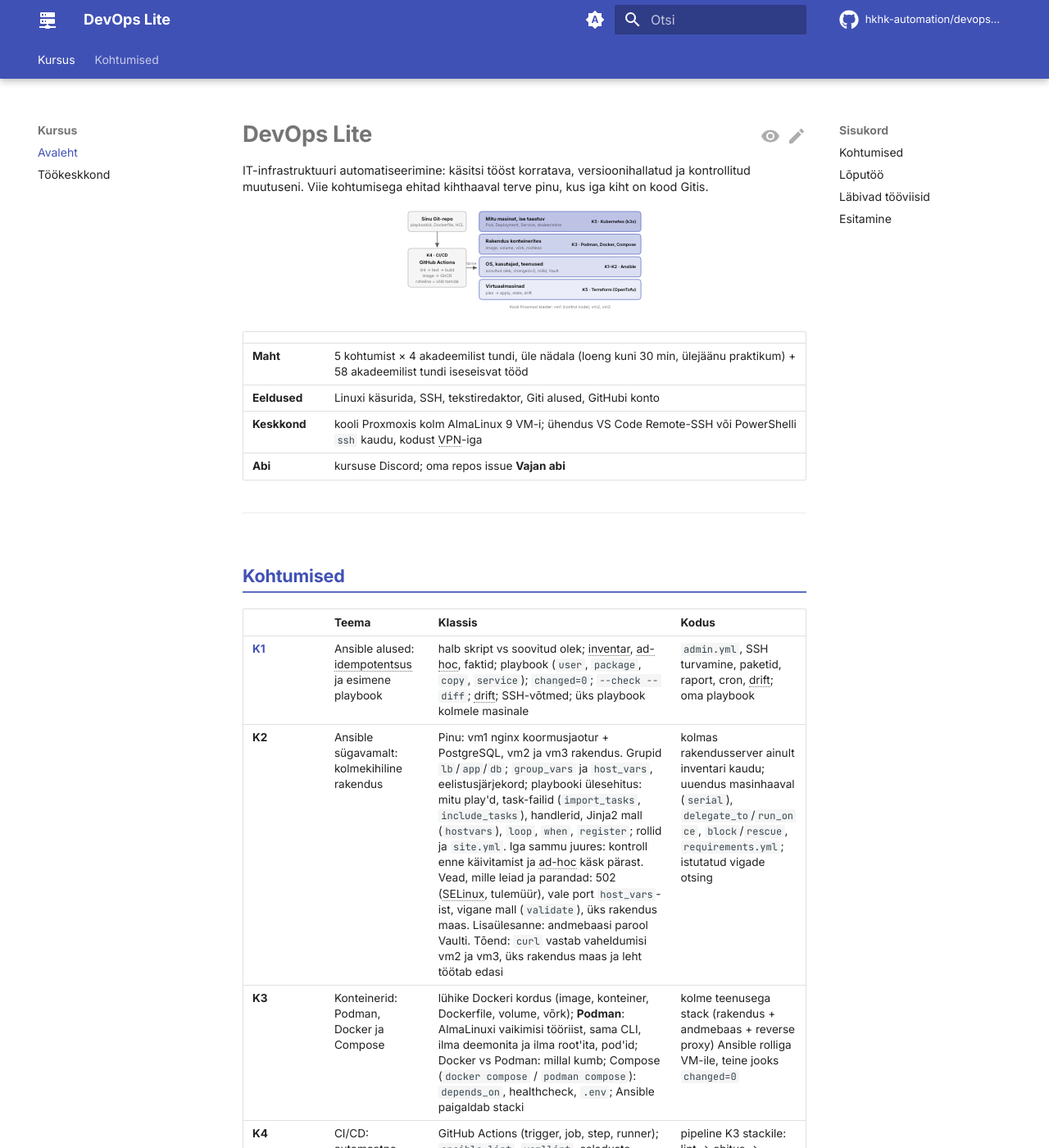
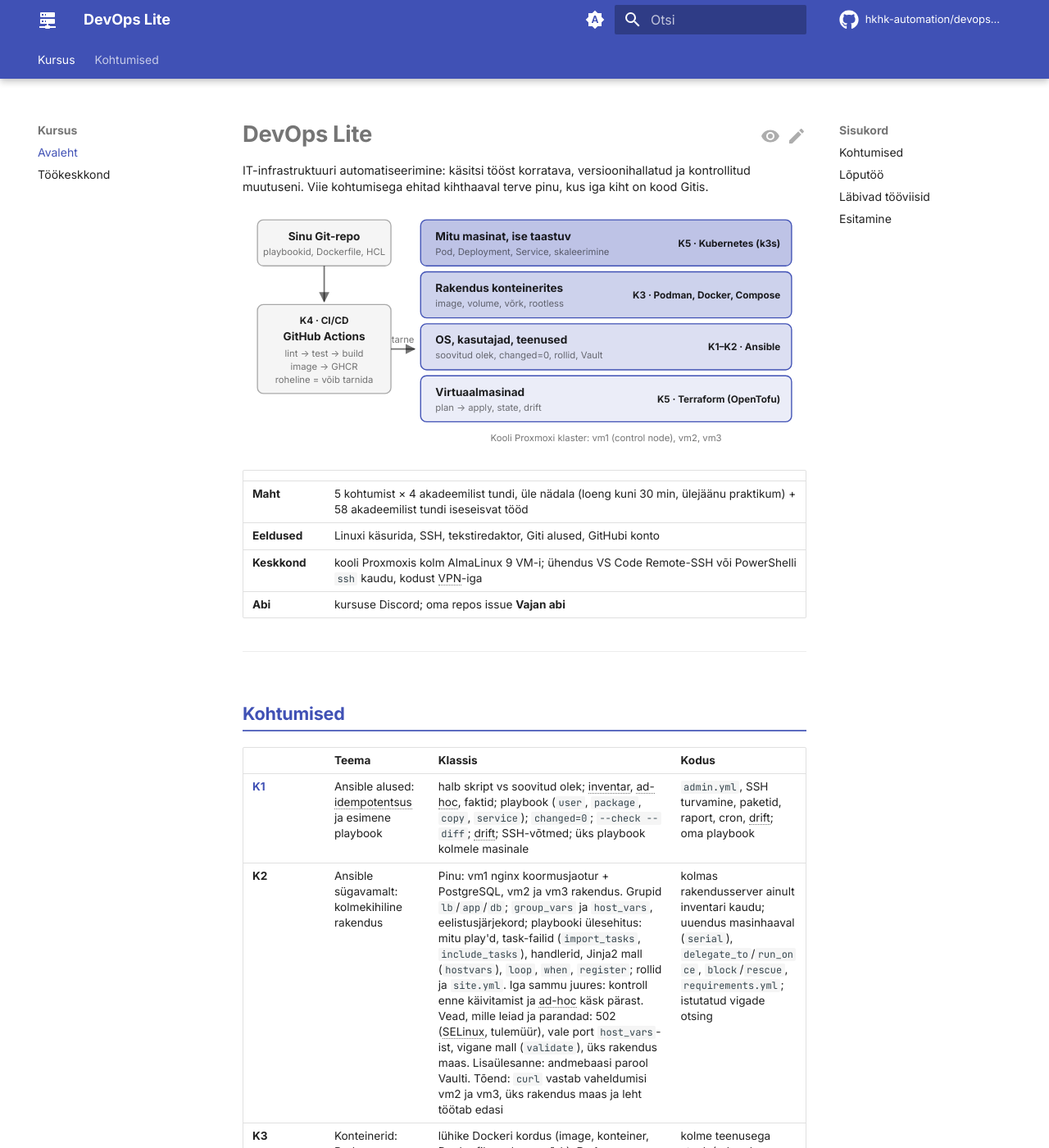
Before and after one commit to hkhk-automation/devops-lite, an MkDocs documentation site: the page built from docs/index.md, in a window 1280 px wide and 1400 px high. Shown: the whole window at 82% size. Built offline with MkDocs 1.6.1 and Material for MkDocs 9.7.7, drawn with Linux system fonts in a browser that asks for light colours; comment, search, counter and statistics services are not loaded.

Commit message:
Joonised õiges suuruses: figure width 100% (Material fit-content kahandas SVG)

```diff
--- a/docs/stylesheets/extra.css
+++ b/docs/stylesheets/extra.css
@@ -80,3 +80,13 @@
 /* Joonised: laius tuleb figure style="max-width:<viewBox laius>px" kaudu,
    nii on joonise tekst sama suur kui lehe tekst (1 SVG ühik = 1 px) */
 .md-typeset figure svg { width: 100%; height: auto; }
+
+/* SVG-joonised: Material annab figure'ile width: fit-content, SVG tahab
+   100% -> brauser kahandas joonise pisikeseks. Joonise figure võtab kogu
+   laiuse; tegelik laius tuleb style="max-width:<viewBox>px" kaudu. */
+.md-typeset figure.lx,
+.md-typeset figure.dl-var,
+.md-typeset figure.dl-stack {
+  width: 100%;
+  display: block;
+}
```
